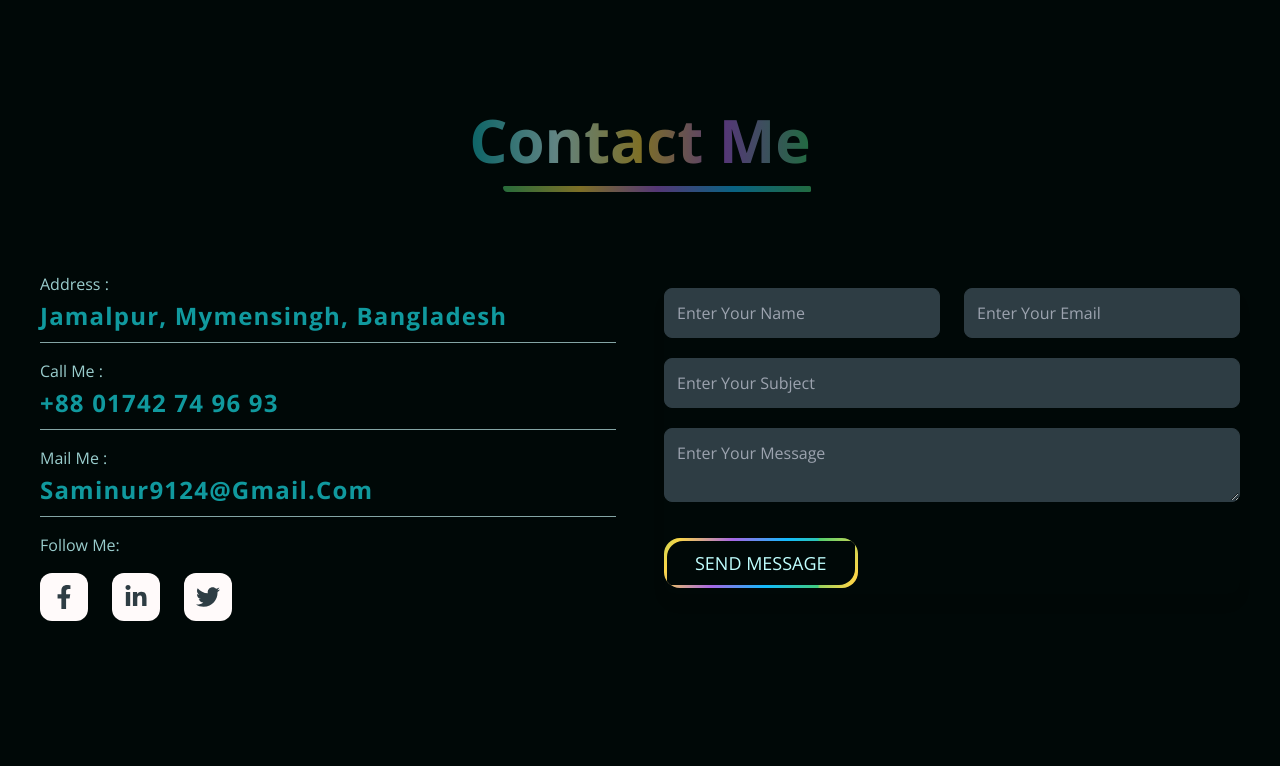
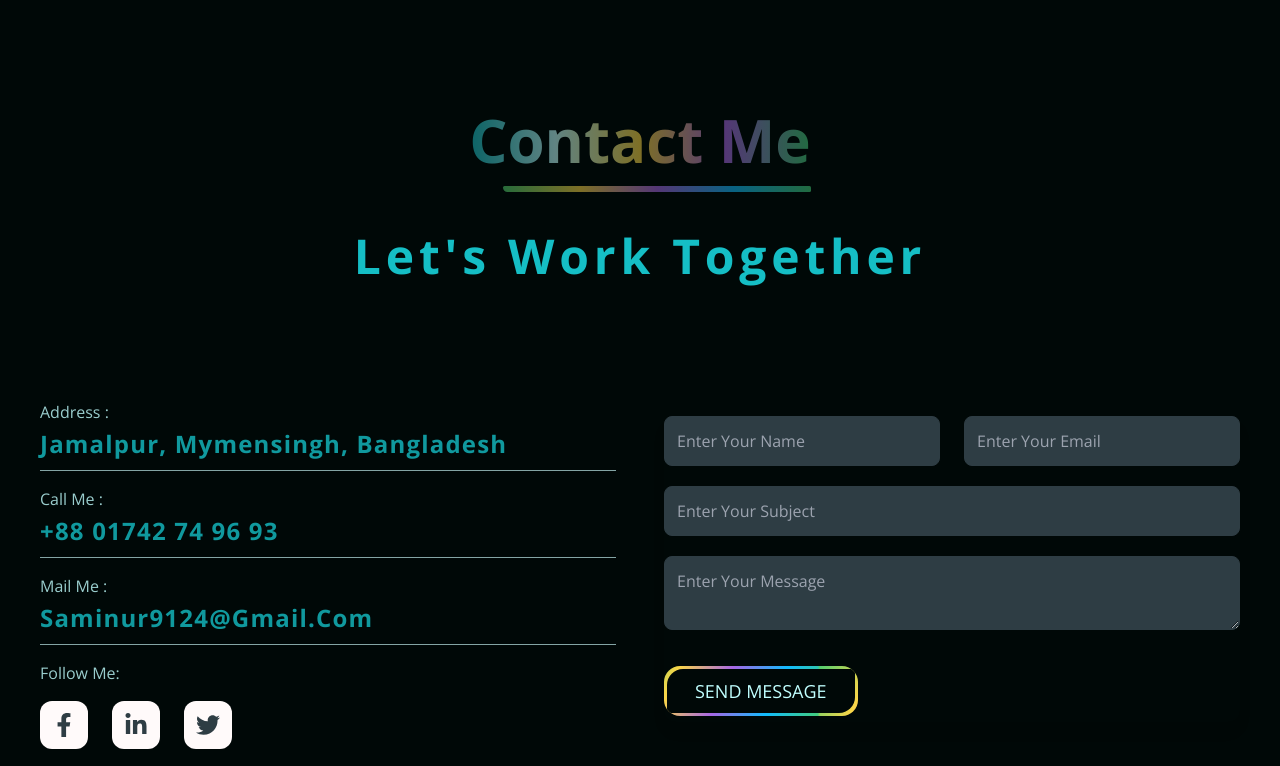
Before and after one commit to dev-saminur/sr-my-portfolio, a Next.js app: page / in a window 1280 px wide. Shown: the part 4674-5440 px from the top of the page. Built offline with nearby package versions, Linux system fonts and the light colour scheme.

Commit message:
Update index.js

```diff
--- a/src/components/Contact/index.js
+++ b/src/components/Contact/index.js
@@ -7,11 +7,14 @@ import ContactForm from "./ContactForm";
 const Contact = () => {
   return (
     <>
-      <div className=" pt-1 pb-[150px] lg:pb-[250px] relative overflow-hidden">
+      <div className=" pt-1 pb-[122px]  relative overflow-hidden">
         <Container>
           <div>
             <div className="text-center">
               <Header title="contact me" />
+              <h4 className="text-5xl text-linkColor font-bold tracking-widest my-10">
+                Let&apos;s Work Together
+              </h4>
             </div>
           </div>
           <div className="absolute bottom-[-45%] scale-50 lg:scale-100 left-[6%] lg:bottom-[-33%] lg:left-[50%] xl:bottom-[-450px]  xl:left-[60%] lg:translate-x-[-50%] ">
```
